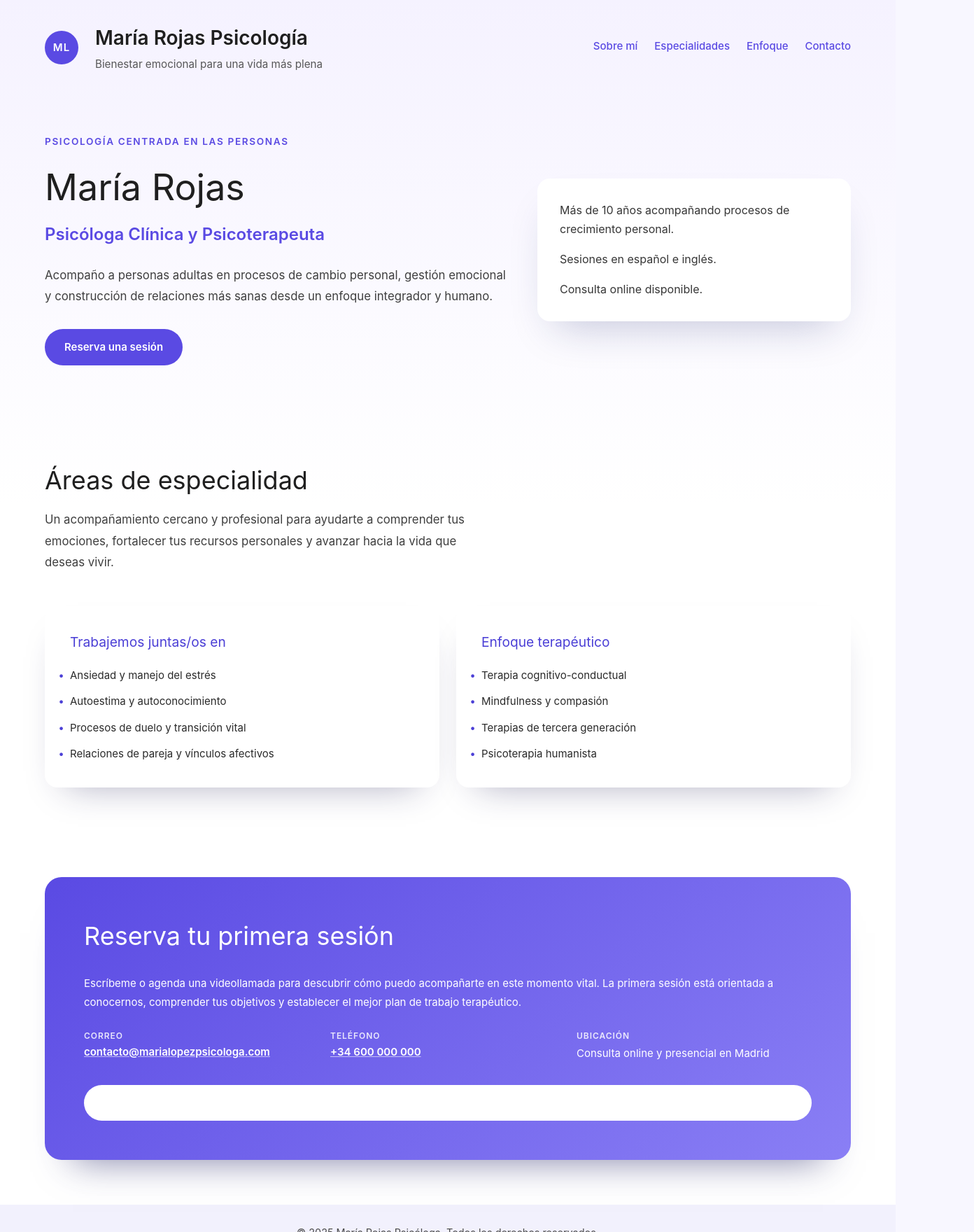
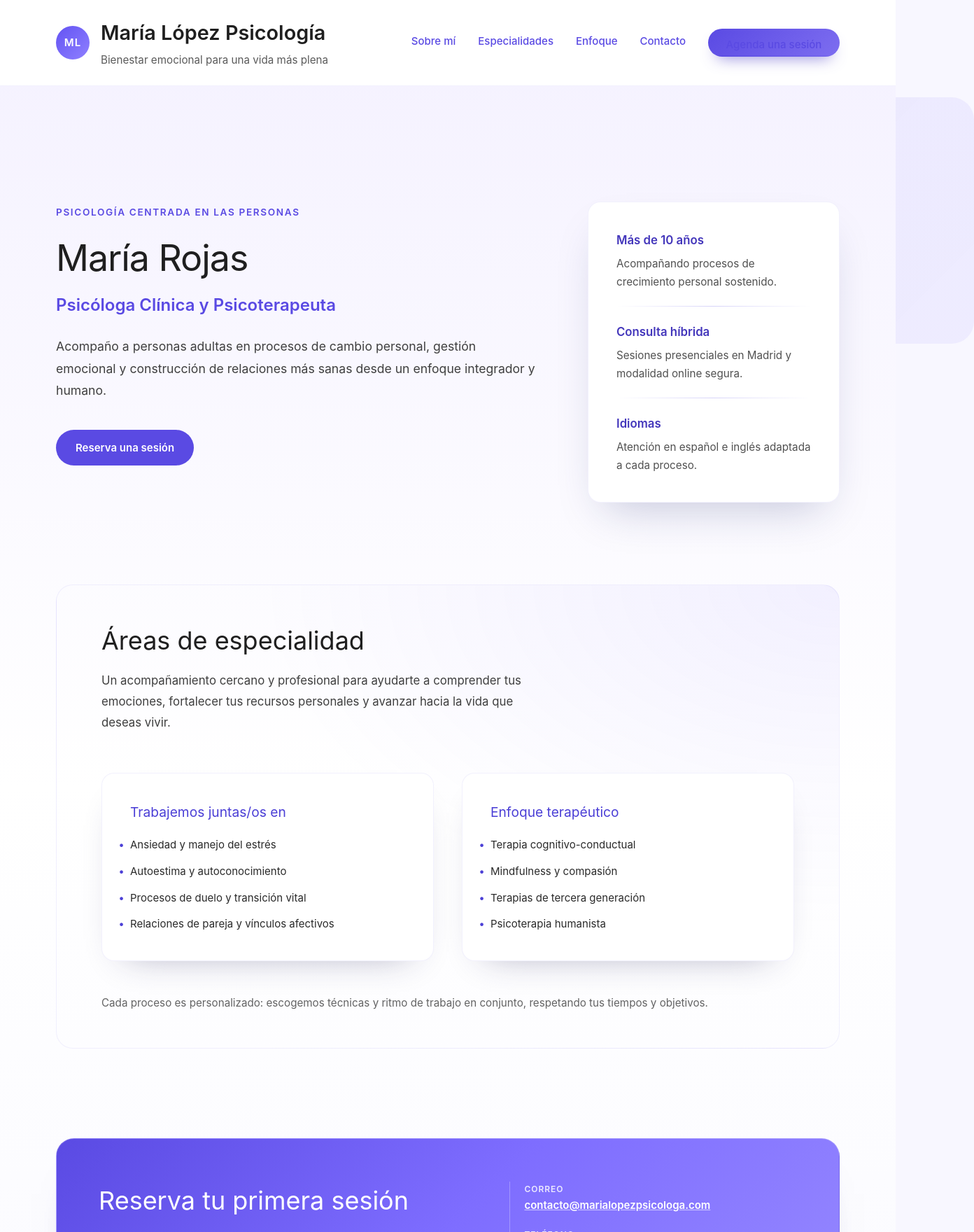
Before and after one commit to MiguelGDD/maryPsicologa, a Vue app: page / in a window 1280 px wide. Shown: the top 1760 px of the page at 70% size, 1392 px wide, since content can reach past the window. Built offline with nearby package versions, Linux system fonts and the light colour scheme.

Commit message:
feat: layout and styling across components for improved responsiveness and visual consistency

```diff
--- a/src/assets/main.css
+++ b/src/assets/main.css
@@ -6,6 +6,10 @@
   background-color: #f8f7ff;
   line-height: 1.5;
   font-weight: 400;
+}
+
+html {
+  scroll-behavior: smooth;
 }
 
 body {
@@ -21,3 +25,8 @@ body {
 a {
   text-decoration: none;
 }
+
+img {
+  max-width: 100%;
+  display: block;
+}
--- a/src/ui/components/ContactCard.vue
+++ b/src/ui/components/ContactCard.vue
@@ -10,11 +10,13 @@ defineProps({
 <template>
   <section id="contacto" class="contact">
     <div class="contact__content">
-      <h2>Reserva tu primera sesión</h2>
-      <p>
-        Escríbeme o agenda una videollamada para descubrir cómo puedo acompañarte en este momento vital. La primera
-        sesión está orientada a conocernos, comprender tus objetivos y establecer el mejor plan de trabajo terapéutico.
-      </p>
+      <div class="contact__intro">
+        <h2>Reserva tu primera sesión</h2>
+        <p>
+          Escríbeme o agenda una videollamada para descubrir cómo puedo acompañarte en este momento vital. La primera
+          sesión está orientada a conocernos, comprender tus objetivos y establecer el mejor plan de trabajo terapéutico.
+        </p>
+      </div>
       <div class="contact__details">
         <div>
           <p class="contact__label">Correo</p>
@@ -48,16 +50,35 @@ defineProps({
 <style scoped>
 .contact {
   margin-top: clamp(2rem, 6vw, 4rem);
-  background: linear-gradient(140deg, #5a4ae3 0%, #8a7ff5 100%);
-  border-radius: 24px;
+  position: relative;
+  overflow: hidden;
+  background: linear-gradient(135deg, #5a4ae3 0%, #7e6dff 45%, #9a8dff 100%);
+  border-radius: 26px;
   color: #ffffff;
-  padding: clamp(2rem, 6vw, 3.5rem);
+  padding: clamp(2.25rem, 6vw, 3.75rem);
   box-shadow: 0 40px 50px -40px rgba(42, 43, 107, 0.6);
+  border: 1px solid rgba(255, 255, 255, 0.18);
+}
+
+.contact::after {
+  content: '';
+  position: absolute;
+  inset: auto -10% -35% auto;
+  width: clamp(12rem, 28vw, 18rem);
+  height: clamp(12rem, 28vw, 18rem);
+  background: radial-gradient(circle at top left, rgba(255, 255, 255, 0.3) 0%, rgba(255, 255, 255, 0) 65%);
+  transform: rotate(18deg);
+  pointer-events: none;
 }
 
 .contact__content {
   display: grid;
-  gap: 1.5rem;
+  gap: clamp(1.5rem, 3vw, 2rem);
+}
+
+.contact__intro {
+  display: grid;
+  gap: 1rem;
 }
 
 .contact h2 {
@@ -72,7 +93,7 @@ defineProps({
 
 .contact__details {
   display: grid;
-  gap: 1rem;
+  gap: clamp(1rem, 2vw, 1.35rem);
   grid-template-columns: repeat(auto-fit, minmax(180px, 1fr));
 }
 
@@ -93,7 +114,7 @@ defineProps({
 }
 
 .contact__cta {
-  margin-top: 0.5rem;
+  margin-top: clamp(0.5rem, 2vw, 1.5rem);
   align-self: flex-start;
   display: inline-flex;
   align-items: center;
@@ -108,6 +129,24 @@ defineProps({
   transition: transform 0.2s ease, box-shadow 0.2s ease;
 }
 
+@media (min-width: 960px) {
+  .contact__content {
+    grid-template-columns: minmax(0, 1.15fr) minmax(260px, 0.85fr);
+    align-items: center;
+  }
+
+  .contact__intro {
+    max-width: 480px;
+  }
+
+  .contact__details {
+    grid-template-columns: 1fr;
+    gap: 1.2rem;
+    padding-left: 1.25rem;
+    border-left: 1px solid rgba(255, 255, 255, 0.28);
+  }
+}
+
 .contact__cta:hover {
   transform: translateY(-3px);
   box-shadow: 0 18px 30px rgba(16, 17, 68, 0.3);
--- a/src/ui/components/ProfileHero.vue
+++ b/src/ui/components/ProfileHero.vue
@@ -25,18 +25,41 @@ defineProps({
       </a>
     </div>
     <div class="hero__card" role="presentation">
-      <p>Más de 10 años acompañando procesos de crecimiento personal.</p>
-      <p>Sesiones en español e inglés.</p>
-      <p>Consulta online disponible.</p>
+      <div class="hero__card-item">
+        <p class="hero__card-title">Más de 10 años</p>
+        <p class="hero__card-description">Acompañando procesos de crecimiento personal sostenido.</p>
+      </div>
+      <div class="hero__card-divider" aria-hidden="true"></div>
+      <div class="hero__card-item">
+        <p class="hero__card-title">Consulta híbrida</p>
+        <p class="hero__card-description">Sesiones presenciales en Madrid y modalidad online segura.</p>
+      </div>
+      <div class="hero__card-divider" aria-hidden="true"></div>
+      <div class="hero__card-item">
+        <p class="hero__card-title">Idiomas</p>
+        <p class="hero__card-description">Atención en español e inglés adaptada a cada proceso.</p>
+      </div>
     </div>
   </section>
 </template>
 
 <style scoped>
 .hero {
+  position: relative;
   display: grid;
-  gap: 2rem;
-  padding-block: clamp(2rem, 6vw, 4.5rem);
+  gap: clamp(2rem, 6vw, 3rem);
+  padding-block: clamp(2rem, 6vw, 6rem);
+}
+
+.hero::before {
+  content: '';
+  position: absolute;
+  inset: clamp(-2rem, -4vw, -3rem) clamp(-2rem, -4vw, -3rem) auto clamp(-2rem, -4vw, -3rem);
+  height: clamp(16rem, 30vw, 20rem);
+  border-radius: 32px;
+  background: linear-gradient(135deg, rgba(90, 74, 227, 0.1) 0%, rgba(126, 108, 255, 0.08) 100%);
+  filter: blur(0);
+  z-index: -1;
 }
 
 .hero__eyebrow {
@@ -64,7 +87,8 @@ defineProps({
   font-size: 1.05rem;
   line-height: 1.8;
   color: #3f3f3f;
-  margin-bottom: 2rem;
+  margin-bottom: clamp(1.75rem, 4vw, 2.5rem);
+  max-width: 62ch;
 }
 
 .hero__cta {
@@ -90,18 +114,66 @@ defineProps({
   background: #ffffff;
   border-radius: 18px;
   box-shadow: 0 30px 60px -25px rgba(24, 37, 104, 0.25);
-  padding: clamp(1.5rem, 5vw, 2rem);
+  padding: clamp(1.5rem, 4vw, 2.25rem);
   display: grid;
-  gap: 1rem;
-  font-size: 1rem;
+  gap: clamp(1rem, 2vw, 1.35rem);
+  font-size: 0.95rem;
   line-height: 1.7;
-  color: #363636;
+  color: #2f2f2f;
+  border: 1px solid rgba(93, 80, 228, 0.08);
+}
+
+.hero__card-item {
+  display: grid;
+  gap: 0.4rem;
+}
+
+.hero__card-title {
+  margin: 0;
+  font-weight: 600;
+  font-size: 1.05rem;
+  color: #4336bb;
+}
+
+.hero__card-description {
+  margin: 0;
+  color: rgba(47, 47, 47, 0.84);
+}
+
+.hero__card-divider {
+  height: 1px;
+  background: linear-gradient(90deg, rgba(93, 80, 228, 0), rgba(93, 80, 228, 0.25), rgba(93, 80, 228, 0));
 }
 
 @media (min-width: 900px) {
   .hero {
-    grid-template-columns: 3fr 2fr;
+    grid-template-columns: minmax(0, 1.1fr) minmax(280px, 360px);
     align-items: center;
+    gap: clamp(2.5rem, 6vw, 4rem);
+  }
+
+  .hero::before {
+    height: clamp(18rem, 32vw, 22rem);
+    inset: clamp(-3rem, -4vw, -2rem) -12rem auto clamp(-3rem, -4vw, -2rem);
+  }
+
+  .hero__card {
+    position: relative;
+    top: clamp(0.5rem, 2vw, 1.5rem);
+  }
+}
+
+@media (min-width: 1200px) {
+  .hero__title {
+    letter-spacing: -0.02em;
+  }
+
+  .hero__card {
+    padding: 2.5rem;
+  }
+
+  .hero__summary {
+    font-size: 1.1rem;
   }
 }
 </style>
--- a/src/ui/components/SpecialtySection.vue
+++ b/src/ui/components/SpecialtySection.vue
@@ -38,13 +38,20 @@ defineProps({
         </ul>
       </article>
     </div>
+    <p class="specialty__note">
+      Cada proceso es personalizado: escogemos técnicas y ritmo de trabajo en conjunto, respetando tus tiempos y objetivos.
+    </p>
   </section>
 </template>
 
 <style scoped>
 .specialty {
   display: grid;
-  gap: clamp(1.75rem, 6vw, 3rem);
+  gap: clamp(2rem, 6vw, 3.5rem);
+  background: radial-gradient(120% 120% at 100% 0%, rgba(126, 108, 255, 0.08) 0%, rgba(249, 249, 255, 0) 62%);
+  padding: clamp(1.5rem, 5vw, 3rem);
+  border-radius: 24px;
+  border: 1px solid rgba(93, 80, 228, 0.08);
 }
 
 .specialty__intro h2 {
@@ -62,14 +69,15 @@ defineProps({
 
 .specialty__grid {
   display: grid;
-  gap: 1.5rem;
+  gap: clamp(1.5rem, 4vw, 2rem);
 }
 
 .specialty__card {
   background: #ffffff;
   border-radius: 18px;
-  padding: clamp(1.5rem, 4vw, 2.25rem);
-  box-shadow: 0 25px 50px -30px rgba(33, 31, 84, 0.4);
+  padding: clamp(1.75rem, 4vw, 2.5rem);
+  box-shadow: 0 22px 50px -35px rgba(33, 31, 84, 0.45);
+  border: 1px solid rgba(93, 80, 228, 0.08);
 }
 
 .specialty__card h3 {
@@ -96,9 +104,25 @@ defineProps({
   margin-left: -1rem;
 }
 
+.specialty__note {
+  margin-top: -0.5rem;
+  font-size: 0.95rem;
+  color: rgba(47, 47, 47, 0.75);
+}
+
 @media (min-width: 900px) {
   .specialty__grid {
-    grid-template-columns: repeat(2, 1fr);
+    grid-template-columns: repeat(2, minmax(0, 1fr));
+  }
+}
+
+@media (min-width: 1200px) {
+  .specialty {
+    padding: clamp(2.5rem, 4vw, 4rem) clamp(3rem, 5vw, 4.75rem);
+  }
+
+  .specialty__grid {
+    gap: 2.5rem;
   }
 }
 </style>
--- a/src/ui/layouts/BaseLayout.vue
+++ b/src/ui/layouts/BaseLayout.vue
@@ -1,10 +1,11 @@
 <template>
   <div class="layout">
     <header class="layout__header">
+      <div class="layout__container layout__header-inner">
         <div class="layout__brand">
           <span class="layout__logo" aria-hidden="true">ML</span>
-        <div>
-          <p class="layout__title">María Rojas Psicología</p>
+          <div class="layout__identity">
+            <p class="layout__title">María López Psicología</p>
             <p class="layout__subtitle">Bienestar emocional para una vida más plena</p>
           </div>
         </div>
@@ -13,15 +14,24 @@
           <a href="#especialidades">Especialidades</a>
           <a href="#enfoque">Enfoque</a>
           <a href="#contacto">Contacto</a>
+          <a class="layout__cta" href="#contacto">Agenda una sesión</a>
         </nav>
+      </div>
     </header>
 
     <main class="layout__main">
+      <div class="layout__container">
         <slot></slot>
+      </div>
     </main>
 
     <footer class="layout__footer">
-      <p>© {{ new Date().getFullYear() }} María Rojas Psicóloga. Todos los derechos reservados.</p>
+      <div class="layout__container layout__footer-inner">
+        <p>© {{ new Date().getFullYear() }} María López Psicóloga. Todos los derechos reservados.</p>
+        <p class="layout__footer-contact">
+          Consulta online y presencial · Colegio Oficial de Psicólogos de Madrid
+        </p>
+      </div>
     </footer>
   </div>
 </template>
@@ -29,17 +39,31 @@
 <style scoped>
 .layout {
   min-height: 100vh;
-  display: grid;
-  grid-template-rows: auto 1fr auto;
-  background: linear-gradient(180deg, #f5f2ff 0%, #ffffff 40%);
+  display: flex;
+  flex-direction: column;
+  background: linear-gradient(180deg, #f4f1ff 0%, #ffffff 50%, #f9f9ff 100%);
   color: #1f1f1f;
 }
 
+.layout__container {
+  width: min(1120px, 100% - clamp(2rem, 6vw, 4rem));
+  margin: 0 auto;
+}
+
 .layout__header {
+  position: sticky;
+  top: 0;
+  z-index: 20;
+  background: rgba(255, 255, 255, 0.95);
+  backdrop-filter: blur(12px);
+  border-bottom: 1px solid rgba(93, 80, 228, 0.08);
+}
+
+.layout__header-inner {
   display: flex;
   flex-direction: column;
   gap: 1.5rem;
-  padding: 2rem clamp(1rem, 5vw, 4rem) 1rem;
+  padding: 1.5rem 0;
 }
 
 .layout__brand {
@@ -54,28 +78,34 @@
   width: 3rem;
   height: 3rem;
   border-radius: 999px;
-  background: #5a4ae3;
+  background: linear-gradient(135deg, #6353f3 0%, #8f80ff 100%);
   color: #ffffff;
   font-weight: 600;
   letter-spacing: 0.08em;
 }
 
+.layout__identity {
+  display: grid;
+  gap: 0.25rem;
+}
+
 .layout__title {
-  font-size: clamp(1.125rem, 3vw, 1.75rem);
+  font-size: clamp(1.125rem, 3vw, 1.8rem);
   font-weight: 600;
   margin: 0;
 }
 
 .layout__subtitle {
-  margin: 0.2rem 0 0;
+  margin: 0;
   font-size: 0.95rem;
-  color: #575757;
+  color: #5a5a5a;
 }
 
 .layout__nav {
   display: flex;
   flex-wrap: wrap;
-  gap: 0.75rem clamp(0.75rem, 3vw, 1.5rem);
+  gap: 0.75rem 1.5rem;
+  align-items: center;
 }
 
 .layout__nav a {
@@ -84,34 +114,65 @@
   color: #5a4ae3;
   padding-bottom: 0.2rem;
   border-bottom: 2px solid transparent;
-  transition: border-color 0.2s ease;
+  transition: border-color 0.2s ease, color 0.2s ease, transform 0.2s ease;
 }
 
 .layout__nav a:hover {
   border-color: #5a4ae3;
+  color: #4336bb;
+  transform: translateY(-1px);
+}
+
+.layout__cta {
+  border-bottom: none;
+  padding: 0.65rem 1.6rem;
+  border-radius: 999px;
+  background: linear-gradient(135deg, #5a4ae3 0%, #7d6df0 100%);
+  color: #ffffff;
+  font-weight: 600;
+  box-shadow: 0 12px 22px -12px rgba(82, 68, 200, 0.75);
+}
+
+.layout__cta:hover {
+  border-color: transparent;
+  color: #ffffff;
 }
 
 .layout__main {
-  padding: 0 clamp(1rem, 5vw, 4rem) 4rem;
+  flex: 1;
+  padding: clamp(2rem, 5vw, 4rem) 0 clamp(4rem, 8vw, 6rem);
 }
 
 .layout__footer {
-  padding: 1.75rem clamp(1rem, 5vw, 4rem);
-  background-color: rgba(90, 74, 227, 0.08);
-  text-align: center;
+  border-top: 1px solid rgba(93, 80, 228, 0.08);
+  background: rgba(90, 74, 227, 0.08);
+  color: #433c96;
   font-size: 0.9rem;
-  color: #4a4a4a;
+}
+
+.layout__footer-inner {
+  padding: 1.75rem 0;
+  display: grid;
+  gap: 0.5rem;
+}
+
+.layout__footer-contact {
+  margin: 0;
+  color: rgba(67, 60, 150, 0.85);
 }
 
 @media (min-width: 768px) {
-  .layout__header {
+  .layout__header-inner {
     flex-direction: row;
     align-items: center;
     justify-content: space-between;
+    gap: 2rem;
+  }
 }
 
-  .layout__brand {
-    gap: 1.5rem;
+@media (min-width: 1100px) {
+  .layout__nav {
+    gap: 0.75rem clamp(1.5rem, 2.5vw, 2.5rem);
   }
 }
 </style>
```
Lines whose indentation alone changed are shown as unchanged.
